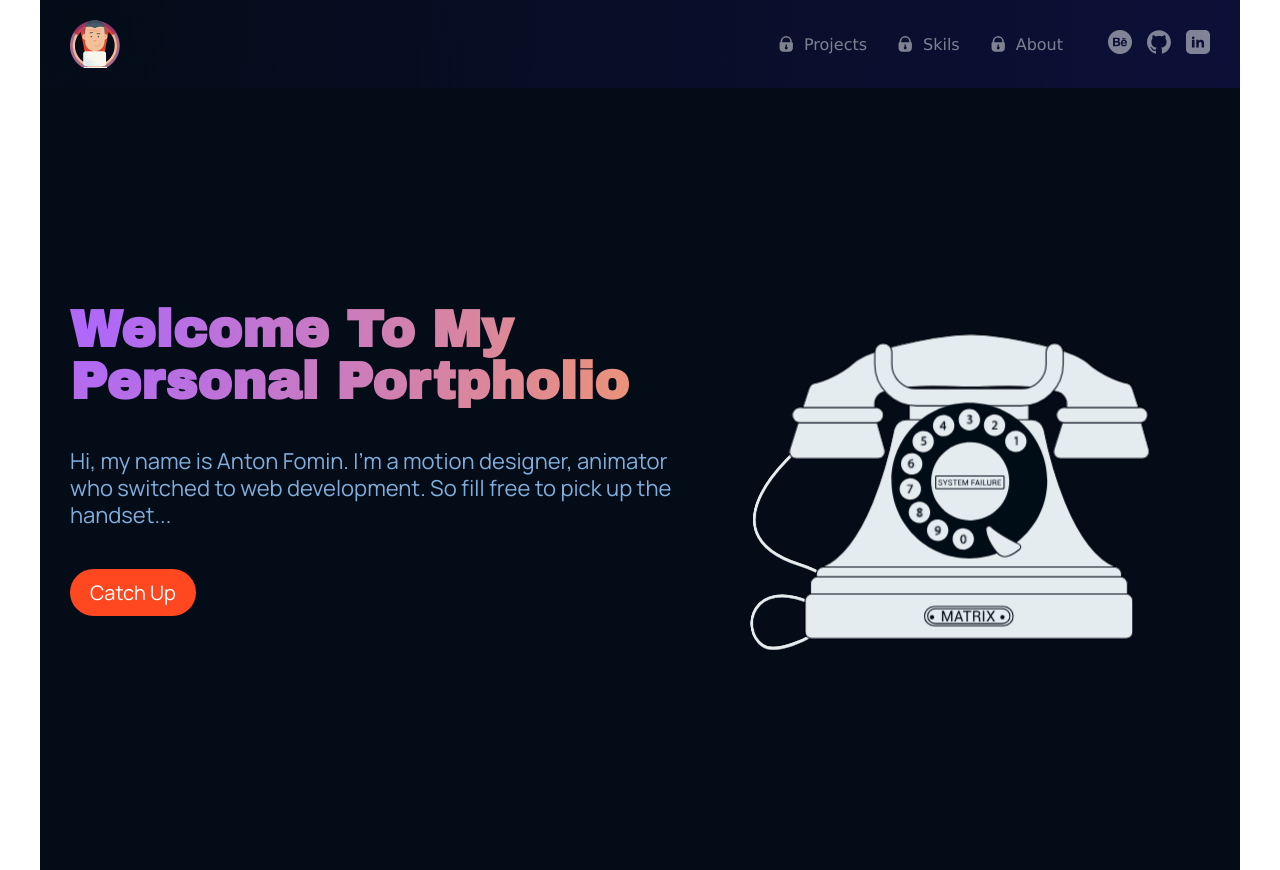
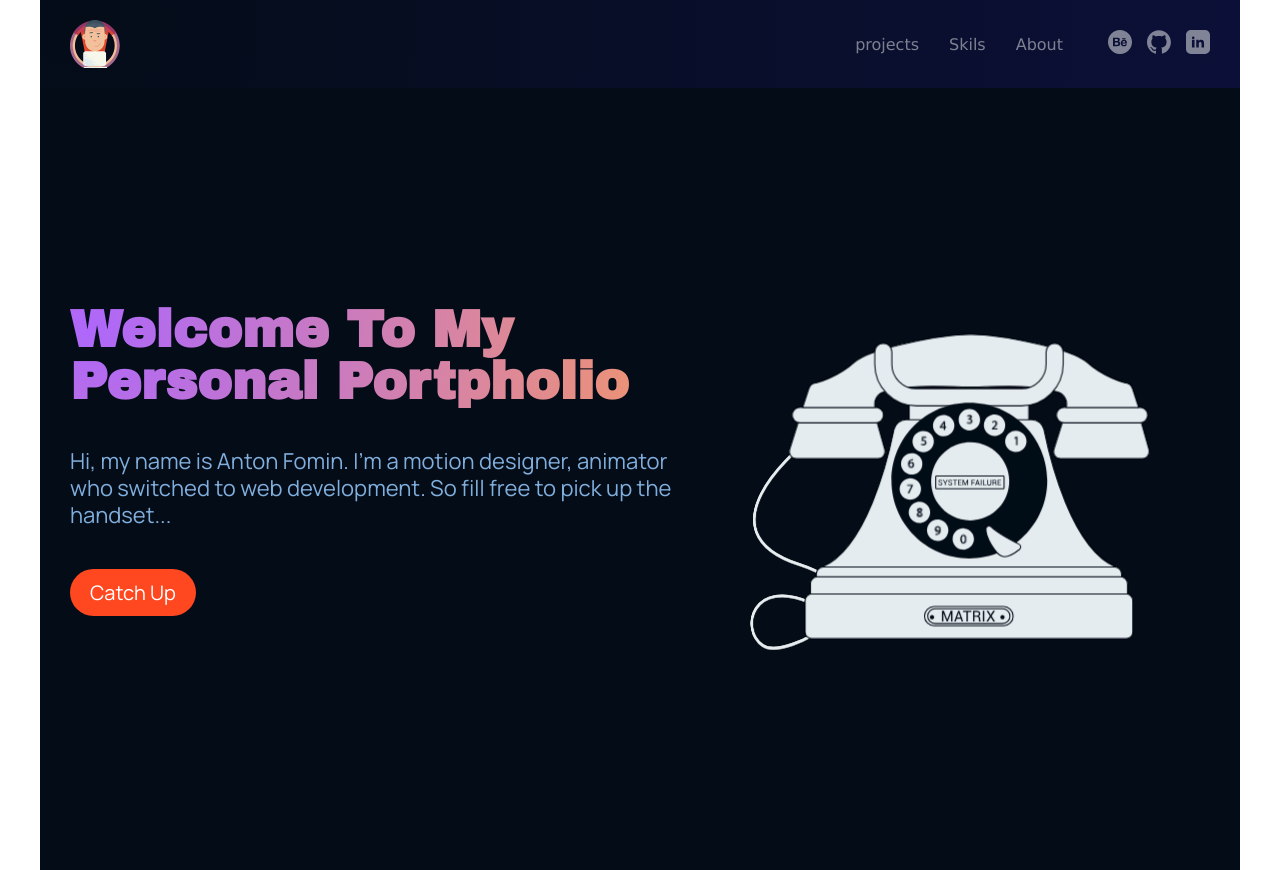
Before and after one commit to antonio63963/personal_portfolio, a React (Create React App) app: page / in a window 1280 px wide. Built offline with nearby package versions, Linux system fonts and the light colour scheme.

Commit message:
added links logic web or motion portfo. Styled animation

```diff
--- a/src/components/Header/Header.tsx
+++ b/src/components/Header/Header.tsx
@@ -1,17 +1,19 @@
-import { FC } from "react";
+import { FC, useContext, } from "react";
 
 import cn from 'classnames';
 
+import AppContext from 'context/AppContext';
 import styles from './Header.module.css';
 
 import { Menu } from "components";
 import  logo from  'assets/logo_web.png';
 
 const Header: FC = () => {
+  const {isLocked, portfolio} = useContext(AppContext);
   return (
     <header className={cn(styles.header, 'gradientBg')}>
       <img className={cn(styles.headerImg)} src={logo} alt="logo" />
-      <Menu />
+      <Menu isLocked={isLocked} portfolioType={portfolio} />
     </header>
   );
 };
--- a/src/components/Menu/Menu.module.css
+++ b/src/components/Menu/Menu.module.css
@@ -2,7 +2,6 @@
   list-style-type: none;
   display: flex;
   align-items: center;
-  opacity: 0.5;
 }
 .lockIcon {
   width: 1rem;
@@ -16,12 +15,18 @@
   margin-left: 15px;
 }
 .menuDesk > li {
+  opacity: 0.5;
+  white-space: nowrap;
   display: flex;
   align-items: center;
   margin: 0;
   margin-left: 30px;
   cursor: pointer;
-  width: 100%
+  width: 100%;
+  transition: opacity 0.5 ease-in-out;
+}
+.menuDesk > li:hover {
+  opacity: 1;
 }
 .menuDesk:last-child {
   margin-left: 0;
--- a/src/components/Menu/Menu.tsx
+++ b/src/components/Menu/Menu.tsx
@@ -1,4 +1,4 @@
-import { FC } from "react";
+import { FC, useCallback, useState, useContext } from "react";
 
 import cn from "classnames";
 import styles from "./Menu.module.css";
@@ -8,7 +8,63 @@ import behance from "assets/icons/behance.svg";
 import github from "assets/icons/githubLight.svg";
 import linkedin from "assets/icons/linkedin.svg";
 
-const Menu: FC = () => {
+import { Portfolio } from "context/AppContext.type";
+
+type TMenu = {
+  isLocked: boolean;
+  portfolioType: Portfolio;
+};
+
+enum TLink {
+  "projects" = "projects",
+  "about" = "about",
+  "skils" = "skils",
+}
+
+const Menu: FC<TMenu> = ({ isLocked, portfolioType }) => {
+  const otherPortfolio =
+    portfolioType === Portfolio.no
+      ? "projects"
+      : portfolioType === Portfolio.motion
+      ? Portfolio.web
+      : Portfolio.motion;
+  console.log(portfolioType, otherPortfolio);
+  const [projectsLink, setProjectsLink] = useState<string>(otherPortfolio);
+  const [skilsLink, setSkilsLink] = useState<string>("Skils");
+  const [aboutLink, setAboutLink] = useState<string>("About");
+
+  const onLinkLeave = useCallback((link: string) => {
+    switch (link) {
+      case TLink.projects:
+        setProjectsLink(otherPortfolio);
+        break;
+      case TLink.skils:
+        setSkilsLink("Skils");
+        break;
+      case TLink.about:
+        setAboutLink("About");
+        break;
+      default:
+        return;
+    }
+  }, []);
+
+  const onLinkEnter = useCallback((link: TLink) => {
+    switch (link) {
+      case TLink.projects:
+        setProjectsLink("Catch it up!");
+        break;
+      case TLink.skils:
+        setSkilsLink("Catch it up!");
+        break;
+      case TLink.about:
+        setAboutLink("Catch it up!");
+        break;
+      default:
+        return;
+    }
+  }, []);
+
   return (
     <>
       <div className={cn(styles.menuMobile)}>
@@ -17,17 +73,32 @@ const Menu: FC = () => {
         <div className={cn(styles.menuMobile_item)}></div>
       </div>
       <ul className={cn(styles.menuDesk)}>
-        <li>
-          <img src={lock} alt="projects" className={cn(styles.lockIcon)} />
-          Projects
+        <li
+          onMouseEnter={() => (isLocked ? onLinkEnter(TLink.projects) : null)}
+          onMouseLeave={() => (isLocked ? onLinkLeave(TLink.projects) : null)}
+        >
+          {isLocked && (
+            <img src={lock} alt="projects" className={cn(styles.lockIcon)} />
+          )}
+          {isLocked ? projectsLink : otherPortfolio}
         </li>
-        <li>
-          <img src={lock} alt="skils" className={cn(styles.lockIcon)} />
-          Skils
+        <li
+          onMouseEnter={() => (isLocked ? onLinkEnter(TLink.skils) : null)}
+          onMouseLeave={() => (isLocked ? onLinkLeave(TLink.skils) : null)}
+        >
+          {isLocked && (
+            <img src={lock} alt="projects" className={cn(styles.lockIcon)} />
+          )}
+          {skilsLink}
         </li>
-        <li>
-          <img src={lock} alt="about" className={cn(styles.lockIcon)} />
-          About
+        <li
+          onMouseEnter={() => (isLocked ? onLinkEnter(TLink.about) : null)}
+          onMouseLeave={() => (isLocked ? onLinkLeave(TLink.about) : null)}
+        >
+          {isLocked && (
+            <img src={lock} alt="projects" className={cn(styles.lockIcon)} />
+          )}
+          {aboutLink}
         </li>
         <li>
           <div className={cn(styles.socials)}>
@@ -42,13 +113,24 @@ const Menu: FC = () => {
                 className={cn(styles.socialIcon)}
               />
             </a>
-            <a target="_blank" href="https://github.com/antonio63963" rel="noreferrer">
+            <a
+              target="_blank"
+              href="https://github.com/antonio63963"
+              rel="noreferrer"
+            >
               <img src={github} alt="about" className={cn(styles.socialIcon)} />
             </a>
-            <a target="_blank" href="https://www.linkedin.com/in/anton-fomin-162330187?lipi=urn%3Ali%3Apage%3Ad_flagship3_profile_view_base_contact_details%3BcY04nw2PRNCCsiCT1Ke80w%3D%3D" rel="noreferrer">
-              <img src={linkedin} alt="about" className={cn(styles.socialIcon)} />
+            <a
+              target="_blank"
+              href="https://www.linkedin.com/in/anton-fomin-162330187?lipi=urn%3Ali%3Apage%3Ad_flagship3_profile_view_base_contact_details%3BcY04nw2PRNCCsiCT1Ke80w%3D%3D"
+              rel="noreferrer"
+            >
+              <img
+                src={linkedin}
+                alt="about"
+                className={cn(styles.socialIcon)}
+              />
             </a>
-
           </div>
         </li>
       </ul>
```
